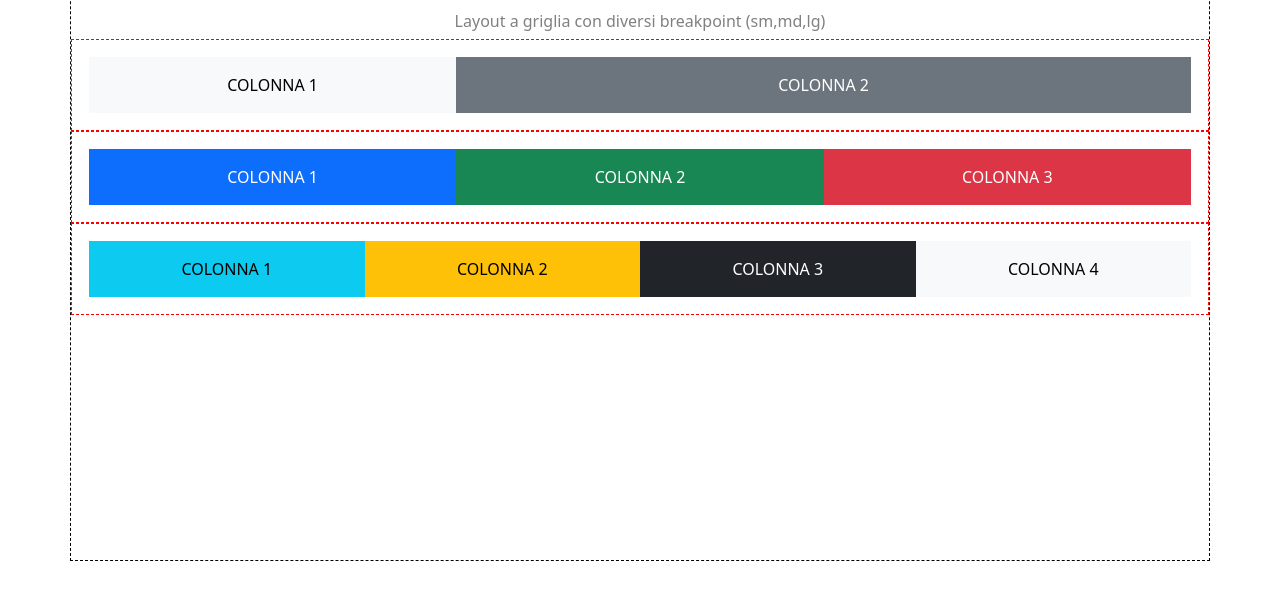
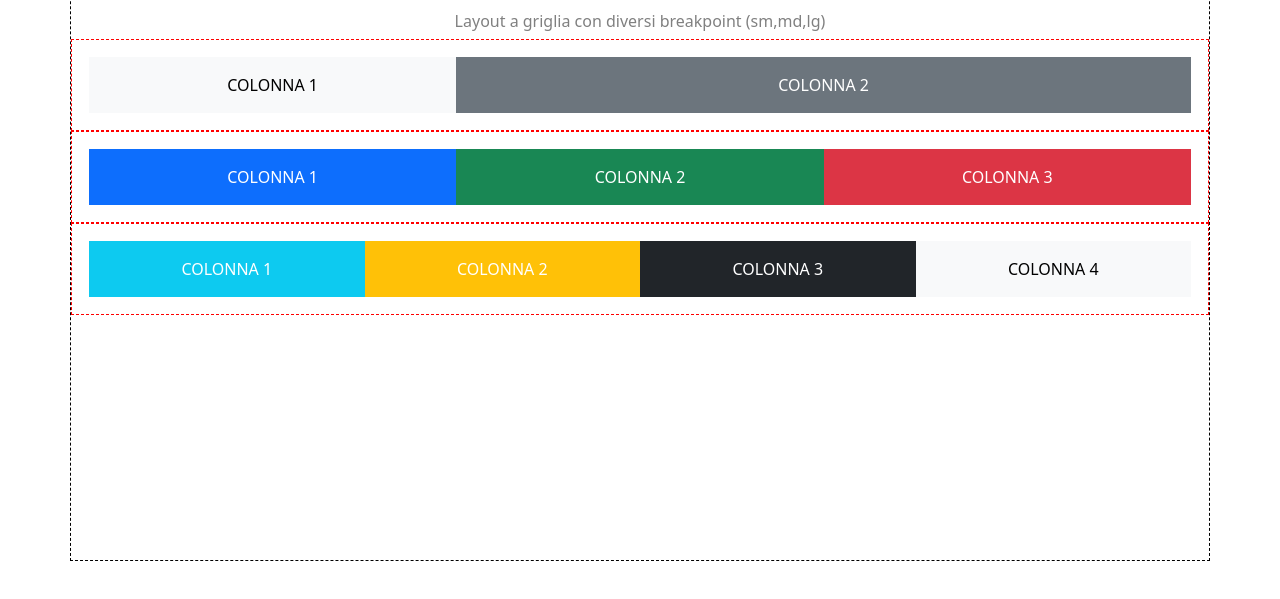
Before and after one commit to colacedavide/htmlcss-bootstrap-layout, a plain HTML site: page index.html in a window 1280 px wide. Shown: the part 79-678 px from the top of the page. Drawn offline with nearby package versions, Linux system fonts and the light colour scheme.

Commit message:
colore testo fixato

```diff
--- a/index.html
+++ b/index.html
@@ -25,8 +25,8 @@
 </div>
 
 <div class="row">
-    <div class="text-bg-info p-3 col">COLONNA 1</div>
-    <div class="text-bg-warning p-3 col">COLONNA 2</div>
+    <div class="text-bg-info p-3 col text-white">COLONNA 1</div>
+    <div class="text-bg-warning p-3 col text-white">COLONNA 2</div>
     <div class="text-bg-dark p-3 col">COLONNA 3</div>
     <div class="text-bg-light p-3 col">COLONNA 4</div>
 
```
